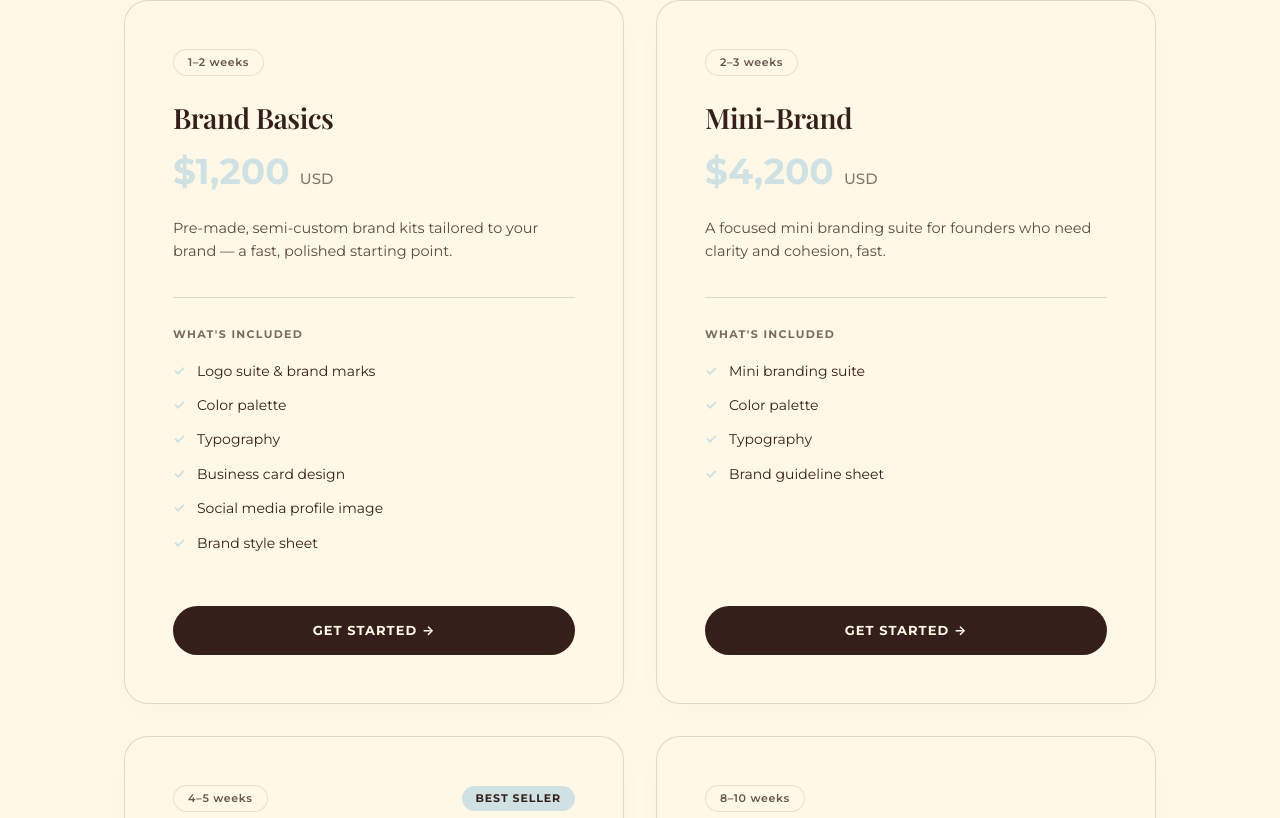
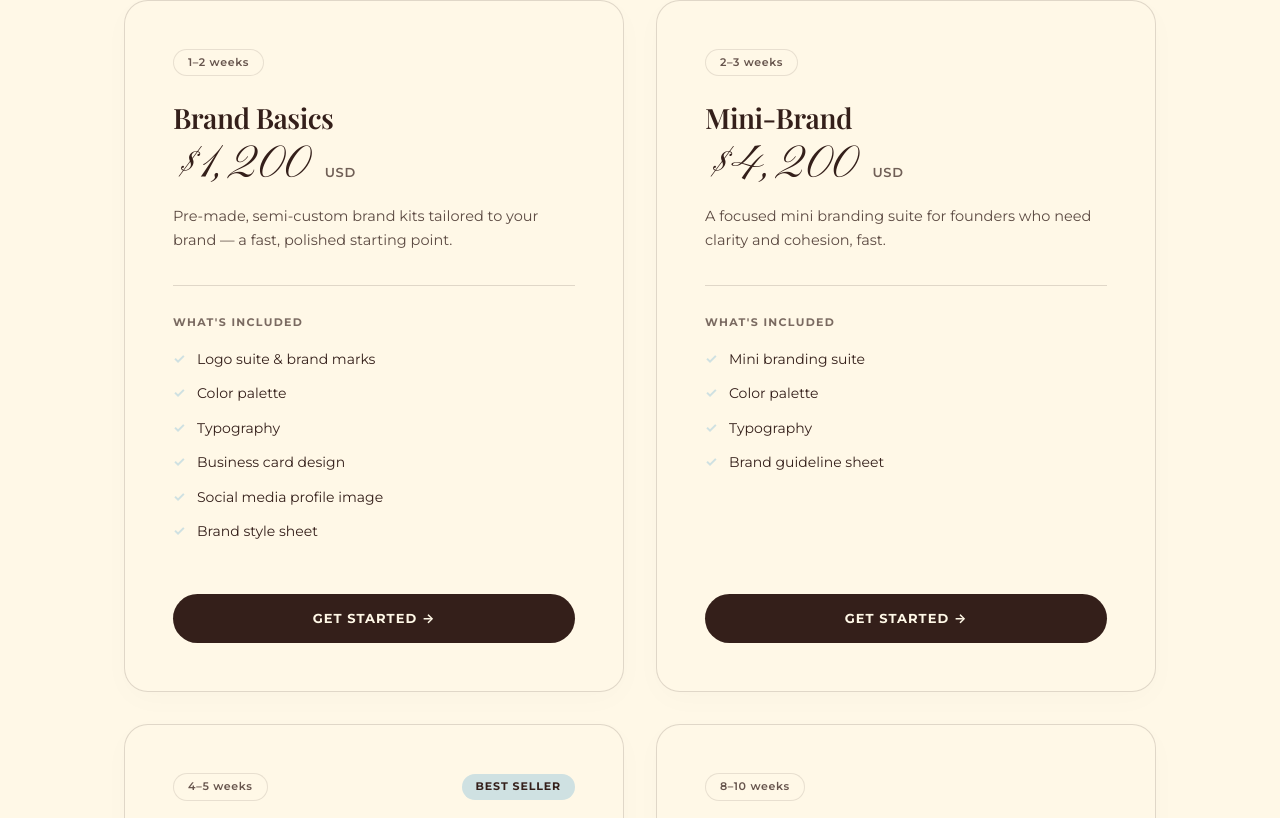
Before and after one commit to milanese88/intent-digital, a React (Vite) app: page / in a window 1280 px wide. Shown: the part 3422-4240 px from the top of the page. Built offline with nearby package versions, Linux system fonts and the light colour scheme; a web font is replaced by a local one.

Commit message:
Update home.css

```diff
--- a/src/styles/home.css
+++ b/src/styles/home.css
@@ -760,18 +760,22 @@
 }
 
 .card-price {
-  font-family: var(--font-sans);
-  font-size: 36px;
-  font-weight: 700;
-  color: var(--terracotta);
+  font-family: 'Dream on Paper', 'Pinyon Script', 'Alex Brush', cursive, serif;
+  font-size: 46px;
+  font-weight: 400;
+  color: var(--espresso); /* Brown color */
   margin-bottom: 16px;
+  line-height: 1;
 }
 
 .card-price .currency {
-  font-size: 15px;
-  font-weight: 500;
+  font-family: var(--font-sans);
+  font-size: 13px;
+  font-weight: 600;
   color: var(--espresso);
-  opacity: 0.6;
+  opacity: 0.7;
+  letter-spacing: 0.05em;
+  margin-left: 6px;
 }
 
 .card-desc {
```
